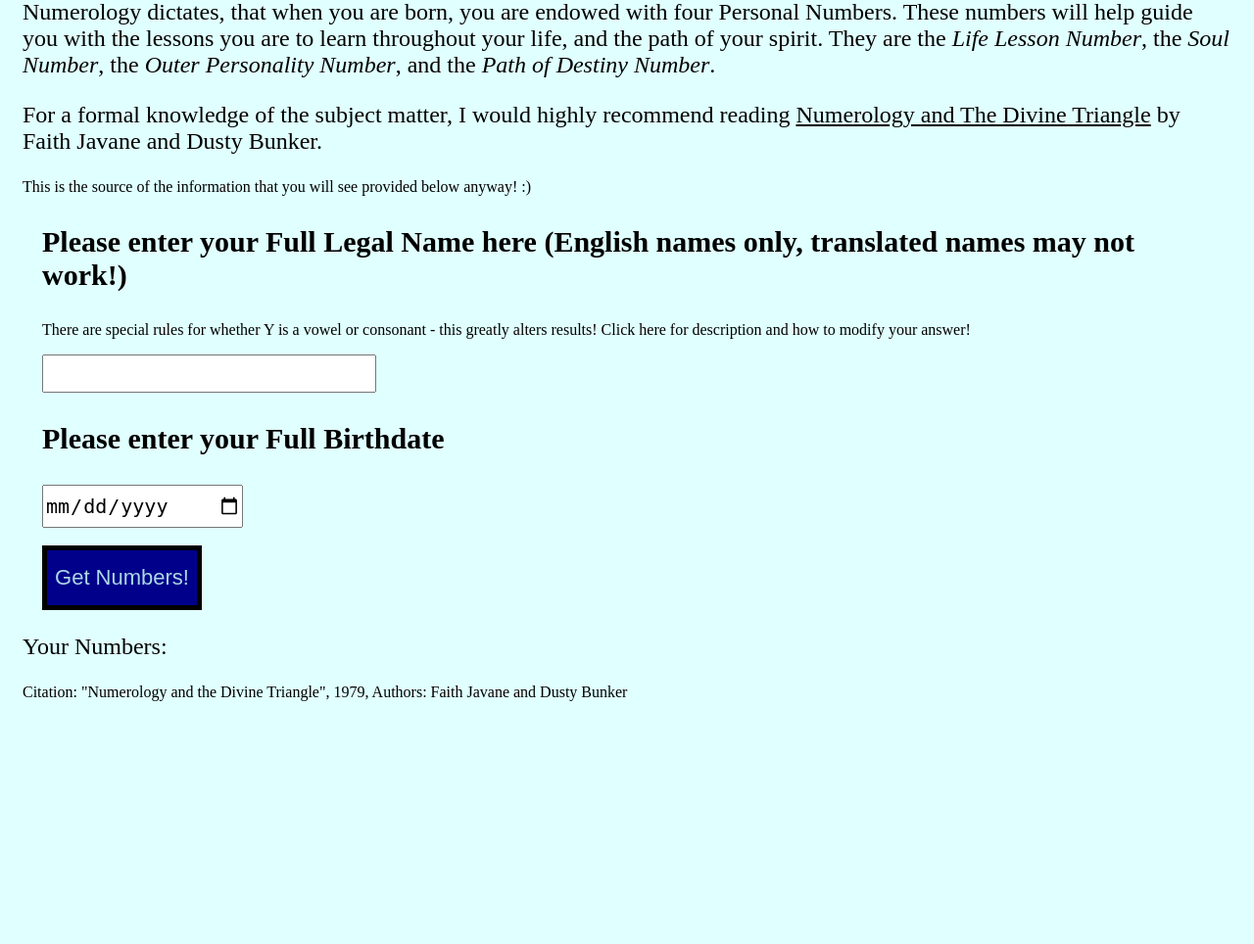
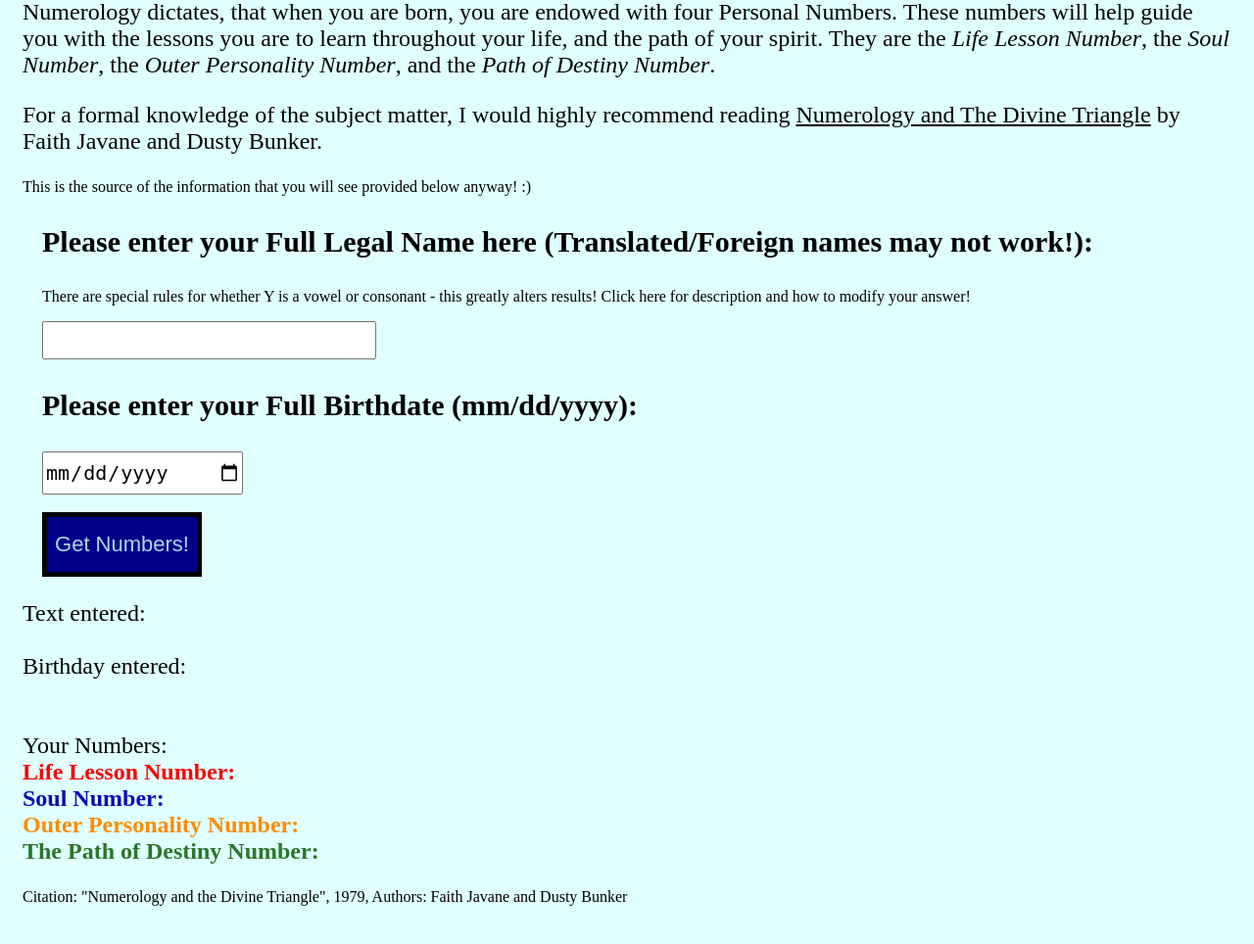
Before and after one commit to Mattmont415/NumerologyCalculator, a PHP site: page / in a window 1280 px wide. Shown: the part 125-1089 px from the top of the page at 98% size. Before the commit the page ends 841 px from the top, so only its background shows below. Run offline with PHP 8.4, Linux system fonts and the light colour scheme.

Commit message:
Formatted for easier reading

```diff
--- a/index.html
+++ b/index.html
@@ -26,13 +26,13 @@
   <div id="formdiv">
     <!-- Missed the part where the ACTION redirects back to the page!!! -->
     <form id="formform" action="#target">
-      <h3>Please enter your Full Legal Name here (English names only, translated names
-        may not work!)</h3>
+      <h3>Please enter your Full Legal Name here (Translated/Foreign names
+        may not work!):</h3>
         <p>There are special rules for whether Y is a vowel or consonant - this greatly
           alters results! Click here for description and how to modify your answer!
         </p>
       <input id="nametext" type="text" required>
-      <h3>Please enter your Full Birthdate</h3>
+      <h3>Please enter your Full Birthdate (mm/dd/yyyy):</h3>
       <input type="date" id="date">
 
       <br><br>
@@ -44,8 +44,26 @@
     CUZ WHY NOT? -->
 
   <p id="display"  class="pfont">
+    <!-- Display the text of the input string/bday -->
+    Text entered:
+    <br>
+    <span id="textdisplay"></span>
+    <br>
+    Birthday entered:
+    <br>
+    <span id="bdaydisplay"></span>
+
     <!-- Display the four numbers from JS file -->
+    <br><br>
     Your Numbers:
+    <br>
+    <span class="lblfont" id="lbllifelesson">Life Lesson Number: </span> <span id="lifelessonnum"></span>
+    <br>
+    <span class="lblfont" id="lblsoulnumber">Soul Number: </span> <span id="soulnum"></span>
+    <br>
+    <span class="lblfont" id="lblouternumber">Outer Personality Number: </span> <span id="outernum"></span>
+    <br>
+    <span class="lblfont" id="lbldestinynumber">The Path of Destiny Number: </span> <span id="destinynum"></span>
   </p>
 
 
--- a/javascript.js
+++ b/javascript.js
@@ -13,15 +13,28 @@
   let consoStr = "bcdfghjklmnpqrstvwxyzBCDFGHJKLMNPQRSTVWXYZ";
   //Separates the vowels and consonants from the name
   let vowels = fullname.split("").filter(x => vowelStr.indexOf(x) > -1).join("");
-  console.log(vowels);
   let conson = fullname.split("").filter(x => consoStr.indexOf(x) > -1).join("");
-  console.log(conson);
-  document.getElementById("display").innerHTML = "For the text:<br>" + fullname +
-    "<br><br>Your Numbers Are:" +
-    "<br><strong>Life Lesson Number: </strong>" + calcWordNumber(date) +
-    "<br><strong>Soul Number: </strong>" + calcWordNumber(vowels) +
-    "<br><strong>Outer Personality Number: </strong>" + calcWordNumber(conson) +
-    "<br><strong>Path of Destiny Number: </strong>" + calcWordNumber(fullname);
+
+  document.getElementById("textdisplay").innerHTML = fullname;
+  document.getElementById("bdaydisplay").innerHTML = translateDate(date);
+  document.getElementById("lifelessonnum").innerHTML = calcWordNumber(date);
+  document.getElementById("soulnum").innerHTML = calcWordNumber(vowels);
+  document.getElementById("outernum").innerHTML = calcWordNumber(conson);
+  document.getElementById("destinynum").innerHTML = calcWordNumber(fullname);
+}
+
+function translateDate(strDate) {
+  let arrDate = strDate.split("-");
+  let monthArray = ['0','January','February','March','April','May','June','July',
+    'August','September','October','November','December'];
+  let day = parseInt(arrDate[2]);
+  let year = arrDate[0];
+  let month = monthArray[parseInt(arrDate[1])];
+  if (day === 1 || day === 21 || day === 31) day = day + "st";
+  if (day === 2 || day === 22) day = day + "nd";
+  if (day === 3 || day === 23) day = day + "rd";
+  if ((day >= 4 && day <= 20) || (day >= 24 && day <= 30)) day = day.toString() + "th";
+  return "The " + day + " day, of month " + month + ", and year " + year;
 }
 
 function calcWordNumber(string) {
--- a/styles/styles.css
+++ b/styles/styles.css
@@ -40,3 +40,26 @@
   height: 66px;
   font-size: 22px;
 }
+
+/* Formatting the magickal numbers */
+.lblfont {
+  font-weight: bold;
+}
+#textdisplay {
+  font-weight: bold;
+}
+#bdaydisplay {
+  font-weight: bold;
+}
+#lbllifelesson {
+  color: red;
+}
+#lblsoulnumber {
+  color: rgb(11, 11, 179);
+}
+#lblouternumber {
+  color: darkorange;
+}
+#lbldestinynumber {
+  color: rgb(41, 119, 41);
+}
```
